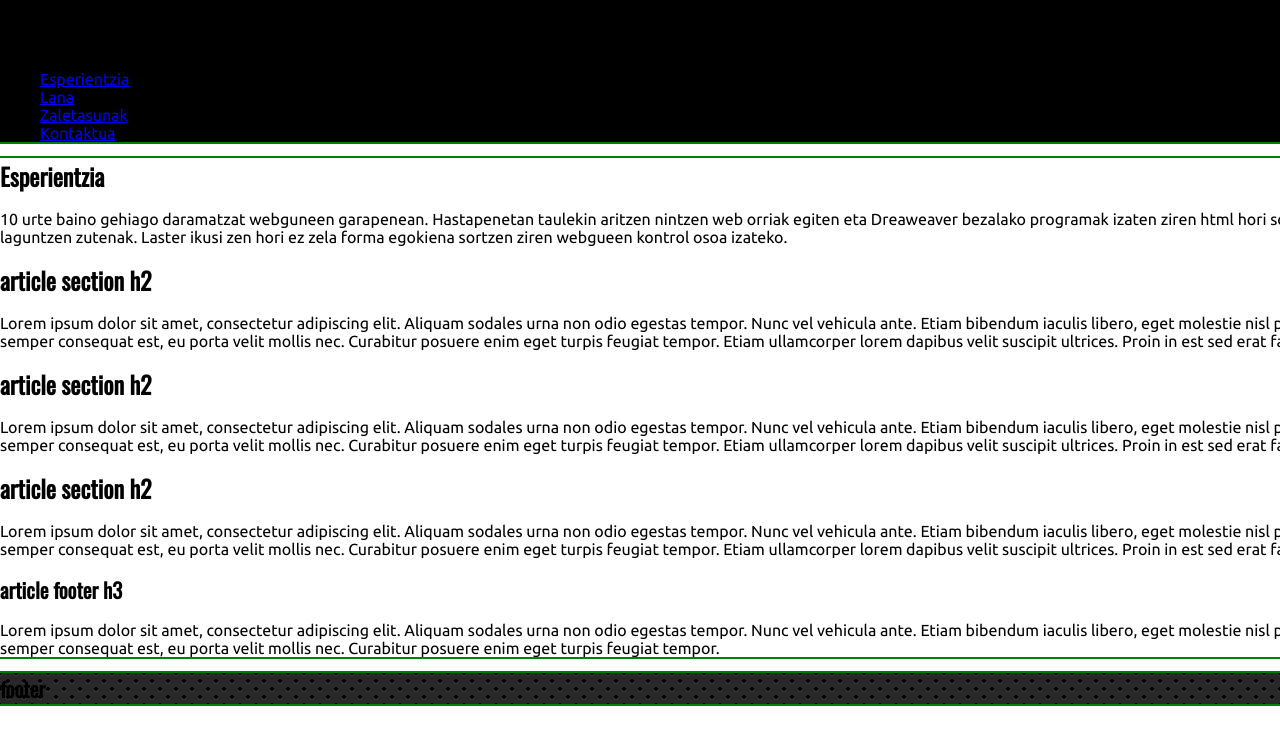
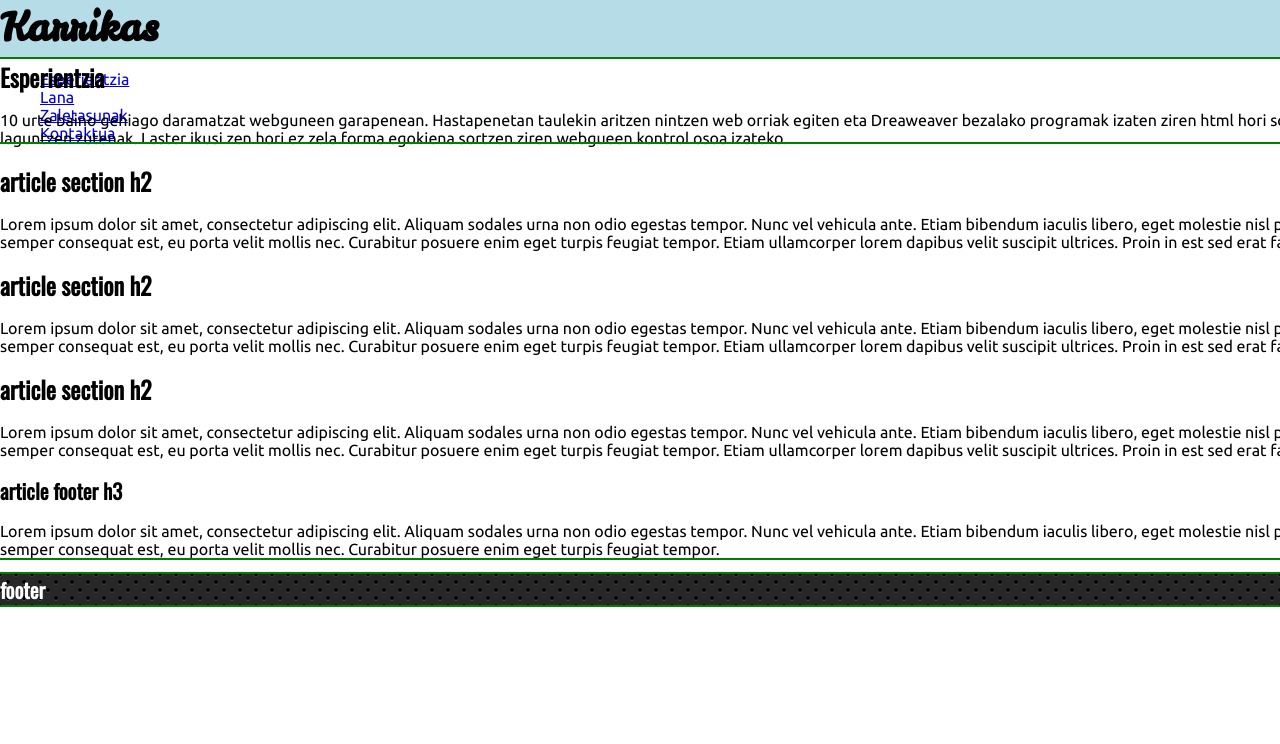
Before and after one commit to karrikas/web, a plain HTML site: page index.html in a window 1280 px wide. Shown: the top 744 px of the page. Drawn offline with nearby package versions, Linux system fonts and the light colour scheme.

Commit message:
Update main.css

```diff
--- a/css/main.css
+++ b/css/main.css
@@ -9,8 +9,8 @@ h3 { font-size: 1.3rem; }
 .wrapper { outline: 2px solid green; margin: 0 auto; width: 1400px; }
 
 .header-container {
-  background-color: black;
-
+  background: none repeat scroll 0 0 #B6DDE7;
+  height: 59px;
 }
 
 .footer-container {
@@ -21,4 +21,5 @@ h3 { font-size: 1.3rem; }
   radial-gradient(rgba(255,255,255,.1) 15%, transparent 20%) 8px 9px;
   background-color:#282828;
   background-size:16px 16px;
+  color: white;
 }
```
